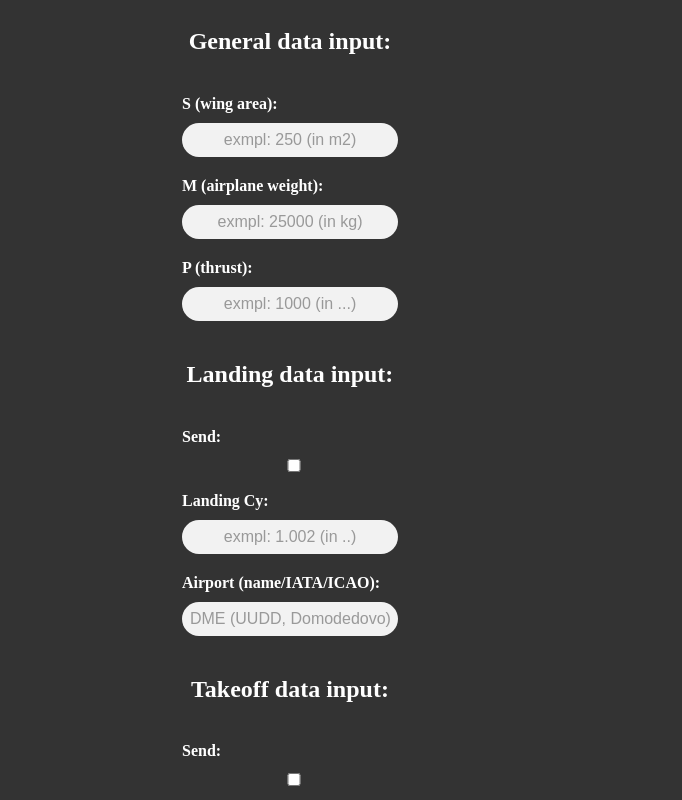
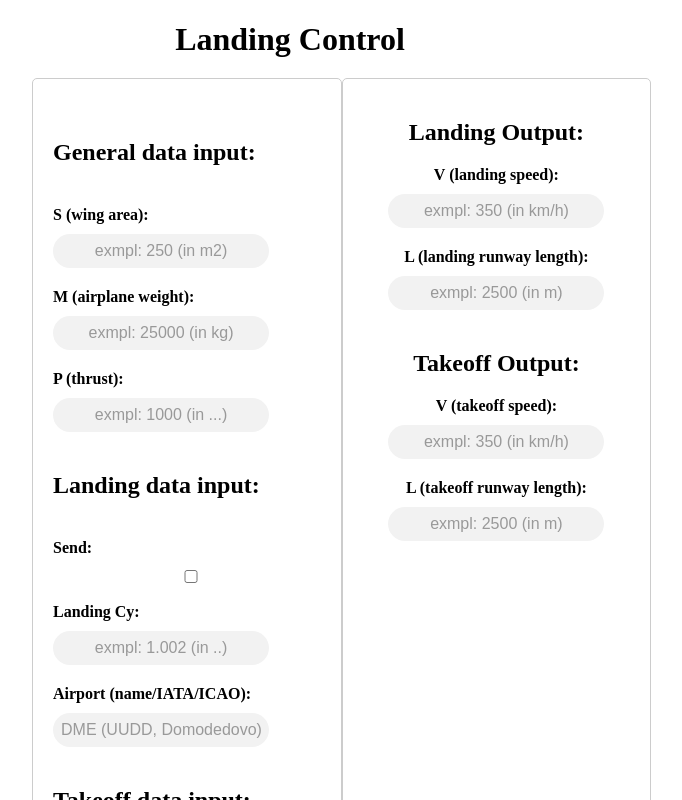
Before and after one commit to WhySoEasy69/LCWeb, a React (Create React App) app: page / in a window 1280 px wide. Shown: the top 800 px of the page, without its empty margins (350-1032 px from the left). Built offline with nearby package versions, Linux system fonts and the light colour scheme; no server answers.

Commit message:
Add styles

```diff
--- a/src/App.js
+++ b/src/App.js
@@ -1,7 +1,6 @@
 import React from "react"
 import Request from "./components/Requests/Request"
 import Response from "./components/Responses/Response"
-import "./css/app.css"
 
 
 class App extends React.Component {
@@ -9,11 +8,13 @@ class App extends React.Component {
   render() {
     return (<div className="app">
       <h1>{this.headerTxt}</h1>
-      <div className="Request">
-        <Request />
-      </div>
-      <div className="Response">
-        <Response />
+      <div className="Content">
+        <div className="Request">
+          <Request />
+        </div>
+        <div className="Response">
+          <Response />
+        </div>
       </div>
     </div>)
   }
--- a/src/components/Requests/GeneralInput.js
+++ b/src/components/Requests/GeneralInput.js
@@ -9,7 +9,7 @@ class GeneralInput extends React.Component {
     }
 
     render() {
-        return (<form>
+        return (<form className="RequestInput">
             <label htmlFor="wing_area">{"S (wing area):"}</label>
             <input name="wing_area" placeholder="exmpl: 250 (in m2)" type="text"
                 onChange={(e) => this.handleStateChange({ wing_area: e.target.value })}></input>
--- a/src/components/Requests/LandingInput.js
+++ b/src/components/Requests/LandingInput.js
@@ -9,7 +9,7 @@ class LandingInput extends React.Component {
     }
 
     render() {
-        return (<form>
+        return (<form className="RequestInput">
             <label htmlFor="send_landingreq">{"Send:"}</label>
             <input name="send_landingreq" type="checkbox"
                 onChange={(e) => this.handleStateChange({ send_landingreq: e.target.checked })}></input>
--- a/src/components/Requests/Request.js
+++ b/src/components/Requests/Request.js
@@ -54,7 +54,7 @@ class Request extends React.Component {
     }
 
     render() {
-        return (<div>
+        return (<div className="RequestInput">
             <h2>{"General data input:"}</h2>
             <GeneralInput handleStateChange={this.handleGeneralState} />
             <h2>{"Landing data input:"}</h2>
--- a/src/components/Requests/TakeoffInput.js
+++ b/src/components/Requests/TakeoffInput.js
@@ -9,7 +9,7 @@ class TakeoffInput extends React.Component {
     }
 
     render() {
-        return (<form>
+        return (<form className="RequestInput">
             <label htmlFor="send_takeoffreq">{"Send:"}</label>
             <input name="send_takeoffreq" type="checkbox"
                 onChange={(e) => this.handleStateChange({ send_takeoffreq: e.target.checked })}></input>
--- a/src/components/Requests/css/requests.css
+++ b/src/components/Requests/css/requests.css
@@ -1,4 +1,4 @@
-form {
+.RequestInput {
     display: flex;
     flex-direction: column;
     margin-top: 20px;
--- a/src/components/Responses/LandingOutput.js
+++ b/src/components/Responses/LandingOutput.js
@@ -3,7 +3,7 @@ import React from "react"
 
 class LandingOutput extends React.Component {
     render() {
-        return (<div>
+        return (<div className="ResponseOutput">
             <label htmlFor="land_speed">{"V (landing speed):"}</label>
             <input name="land_speed" placeholder="exmpl: 350 (in km/h)" type="text" readOnly></input>
             <label htmlFor="land_runway">{"L (landing runway length):"}</label>
--- a/src/components/Responses/Response.js
+++ b/src/components/Responses/Response.js
@@ -6,7 +6,7 @@ import "./css/responses.css"
 class Response extends React.Component {
     render() {
         return (
-            <div>
+            <div div className="ResponseOutput">
                 <h2>{"Landing Output:"}</h2>
                 <LandingOutput />
                 <h2>{"Takeoff Output:"}</h2>
--- a/src/components/Responses/TakeoffOutput.js
+++ b/src/components/Responses/TakeoffOutput.js
@@ -3,7 +3,7 @@ import React from "react"
 
 class TakeoffOutput extends React.Component {
     render() {
-        return (<div>
+        return (<div div className="ResponseOutput">
             <label htmlFor="takeoff_speed">{"V (takeoff speed):"}</label>
             <input name="takeoff_speed" placeholder="exmpl: 350 (in km/h)" type="text" readOnly></input>
             <label htmlFor="takeoff_runway">{"L (takeoff runway length):"}</label>
--- a/src/components/Responses/css/responses.css
+++ b/src/components/Responses/css/responses.css
@@ -1,4 +1,4 @@
-div {
+.ResponseOutput {
     display: flex;
     flex-direction: column;
     align-items: center;
--- a/src/css/app.css
+++ b/src/css/app.css
@@ -1,15 +1,24 @@
-.app {
+body {
+    margin: 0;
+    padding: 0;
+    height: 100vh;
     display: flex;
-    flex-direction: column;
+    justify-content: center;
     align-items: center;
 }
 
+.app {
+    display: flex;
+    justify-content: space-between;
+    width: 80%;
+}
+
 .Request {
-    order: -1;
-    /* Set the order to -1 to position on the left */
+    flex: 1;
+    text-align: center;
 }
 
 .Response {
-    order: 1;
-    /* Set the order to 1 to position on the right */
+    flex: 1;
+    text-align: center;
 }
--- a/src/css/main.css
+++ b/src/css/main.css
@@ -1,4 +1,36 @@
 body {
-    background-color: #333;
-    color: #fff;
+    margin: 0;
+    display: flex;
+    flex-direction: column;
+    align-items: center;
+    justify-content: center;
 }
+
+.app {
+    height: 110vh;
+}
+
+.Content {
+    display: flex;
+    justify-content: space-between;
+    width: 120%;
+}
+
+.Request {
+    padding: 20px;
+    border: 1px solid #ccc;
+    border-radius: 5px;
+    width: 80%;
+}
+
+.Response {
+    padding: 20px;
+    border: 1px solid #ccc;
+    border-radius: 5px;
+    width: 80%;
+}
+
+h1 {
+    text-align: center;
+    margin-bottom: 20px;
+}
```
